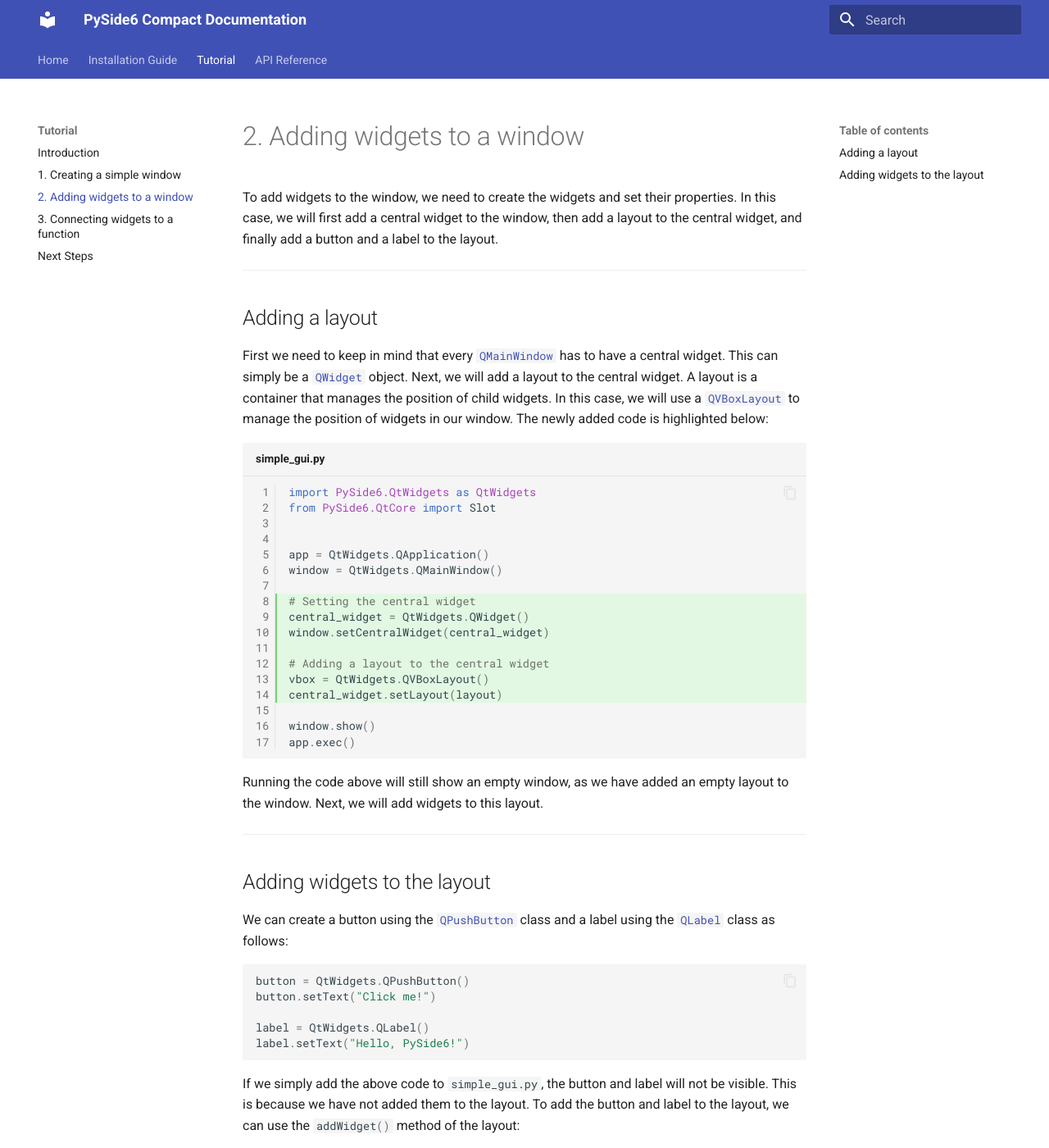
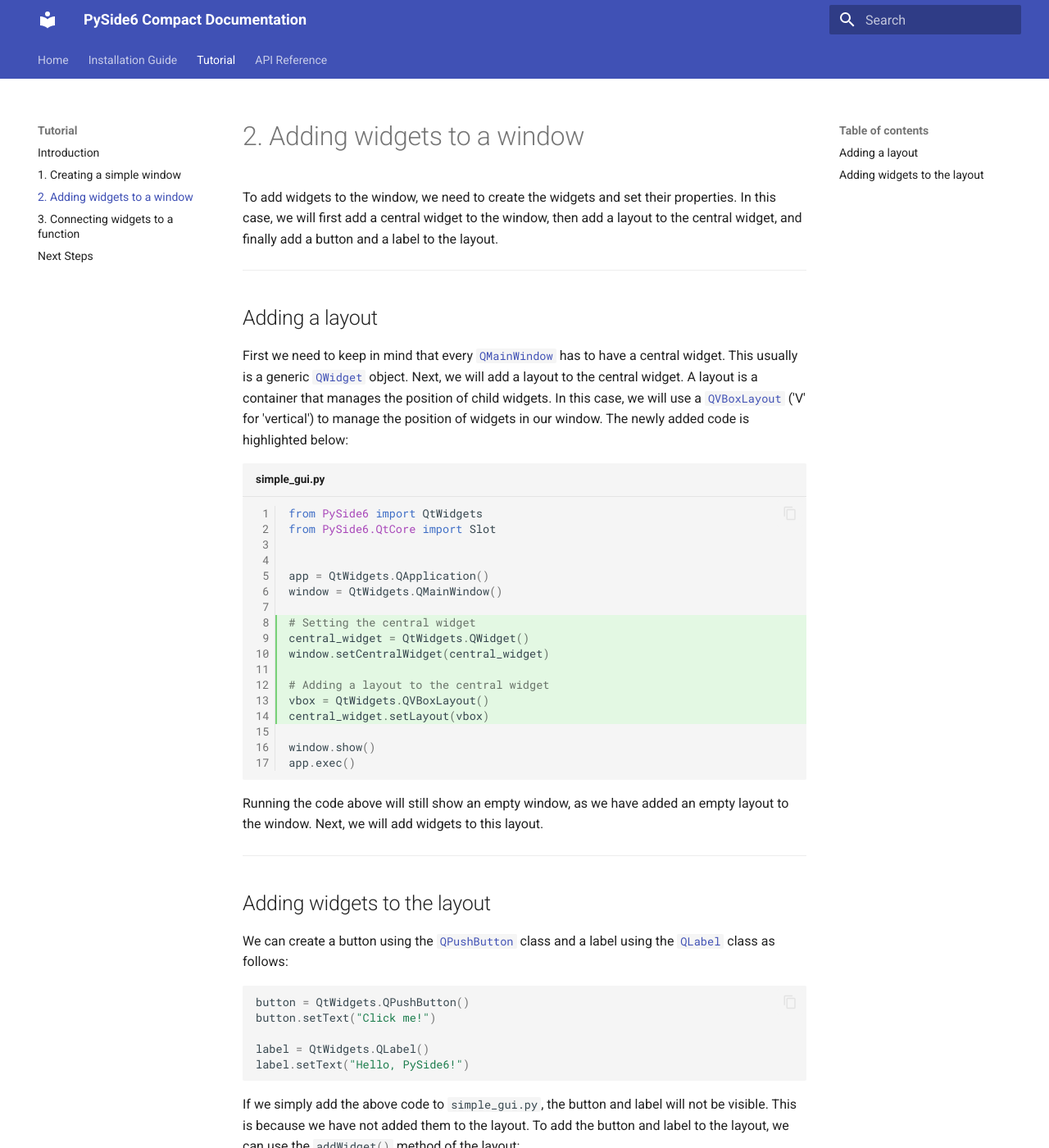
Before and after one commit to NatuurkundePracticumAmsterdam/PySide6-compact-documentation, an MkDocs documentation site: the page built from docs/tutorial/adding_widgets_to_a_window.md, in a window 1280 px wide and 1400 px high. Shown: the whole window at 82% size. Built offline with MkDocs 1.6.1 and Material for MkDocs 9.7.7, drawn with Linux system fonts in a browser that asks for light colours; some of the changed text lies outside the part shown.

Commit message:
Changed import statement and added a bit of explanation

````diff
--- a/docs/tutorial/adding_widgets_to_a_window.md
+++ b/docs/tutorial/adding_widgets_to_a_window.md
@@ -4,11 +4,11 @@
 
 ## Adding a layout
 
-First we need to keep in mind that every [`QMainWindow`](../QtWidgets/QMainWindow.md) has to have a central widget. This can simply be a [`QWidget`](../QtWidgets/QWidget.md) object. Next, we will add a layout to the central widget. A layout is a container that manages the position of child widgets. In this case, we will use a [`QVBoxLayout`](../QtWidgets/QVBoxLayout.md) to manage the position of widgets in our window. The newly added code is highlighted below:
+First we need to keep in mind that every [`QMainWindow`](../QtWidgets/QMainWindow.md) has to have a central widget. This usually is a generic [`QWidget`](../QtWidgets/QWidget.md) object. Next, we will add a layout to the central widget. A layout is a container that manages the position of child widgets. In this case, we will use a [`QVBoxLayout`](../QtWidgets/QVBoxLayout.md) ('V' for 'vertical') to manage the position of widgets in our window. The newly added code is highlighted below:
 
 ```python title="simple_gui.py" hl_lines="8-14" linenums="1"
 
-import PySide6.QtWidgets as QtWidgets
+from PySide6 import QtWidgets
 from PySide6.QtCore import Slot
 
 
@@ -21,7 +21,7 @@
 
 # Adding a layout to the central widget
 vbox = QtWidgets.QVBoxLayout()
-central_widget.setLayout(layout)
+central_widget.setLayout(vbox)
 
 window.show()
 app.exec()
@@ -56,7 +56,7 @@
 
 ```python title="simple_gui.py" hl_lines="16-24" linenums="1"
 
-import PySide6.QtWidgets as QtWidgets
+from PySide6 import QtWidgets
 from PySide6.QtCore import Slot
 
 
````
Also changed, not shown: docs/tutorial/creating_a_simple_window.md (+2 -2 lines), docs/tutorial/index.md (+1 -1 lines).
